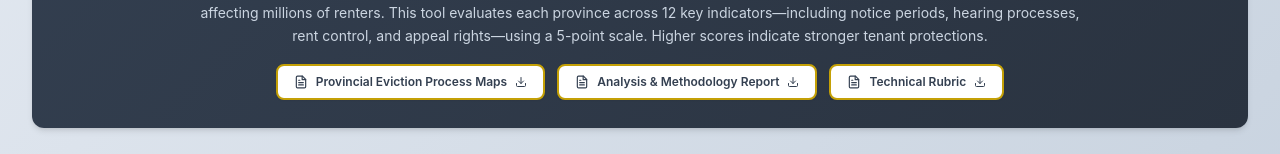
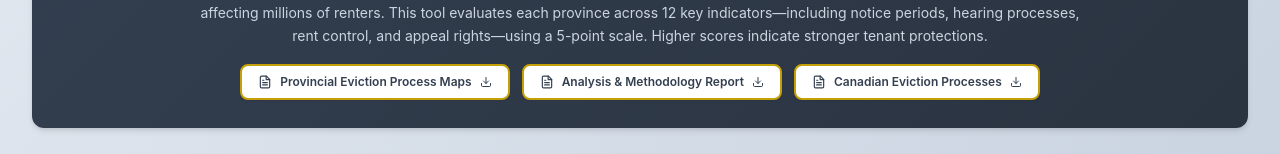
Before and after one commit to Garvit1811/canvas, a React (Vite) app: page / in a window 1280 px wide. Shown: the part 182-336 px from the top of the page. Built offline with nearby package versions, Linux system fonts and the light colour scheme.

Commit message:
Update Technical Rubric name

```diff
--- a/bsh-wrapper-template.html
+++ b/bsh-wrapper-template.html
@@ -263,7 +263,7 @@
 
       <p style="margin-top: 1rem;">
         <a href="/pdfs/EvictionMaps_2025.pdf" style="color: #0055b7; font-weight: 600;">
-          Download Technical Rubric & Methodology Report (PDF)
+          Download Canadian Eviction Processes & Methodology Report (PDF)
         </a>
       </p>
     </section>
--- a/src/CanadaEvictionsScoringMap.jsx
+++ b/src/CanadaEvictionsScoringMap.jsx
@@ -60,7 +60,7 @@ const PDF_DOCUMENTS = {
     url: "/pdfs/Eviction_Report.pdf" // Update with actual path
   },
   rubric: {
-    title: "Technical Rubric",
+    title: "Canadian Eviction Processes",
     description: "Scoring criteria for each indicator",
     url: "/pdfs/Technical_Rubric.pdf" // Update with actual path
   }
```
